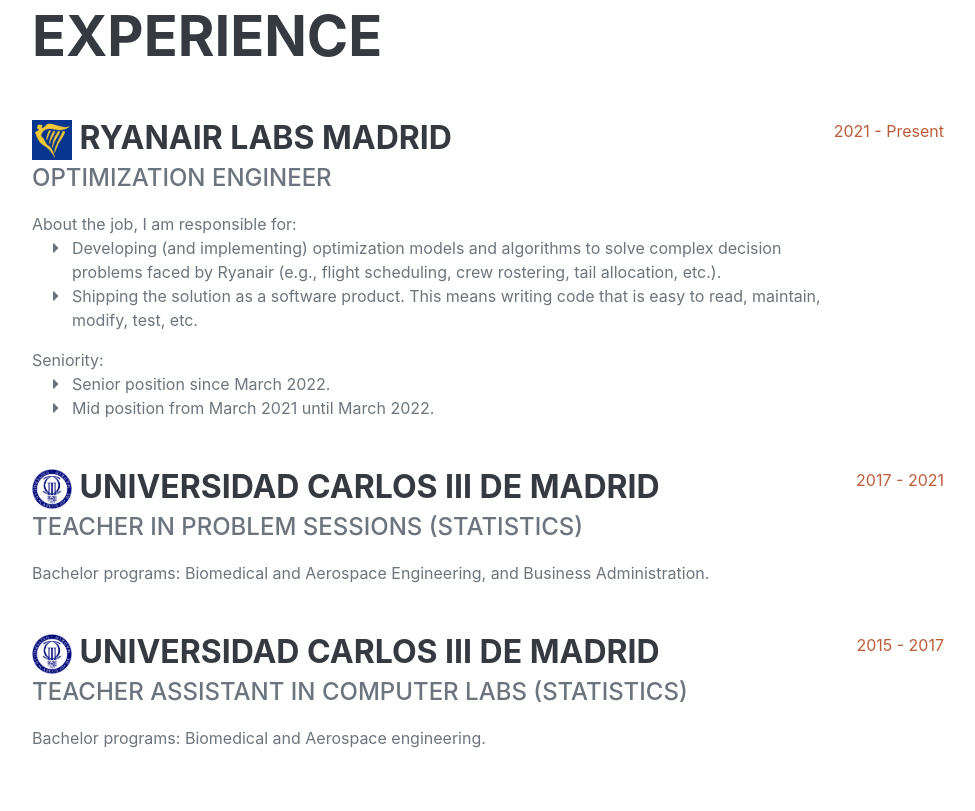
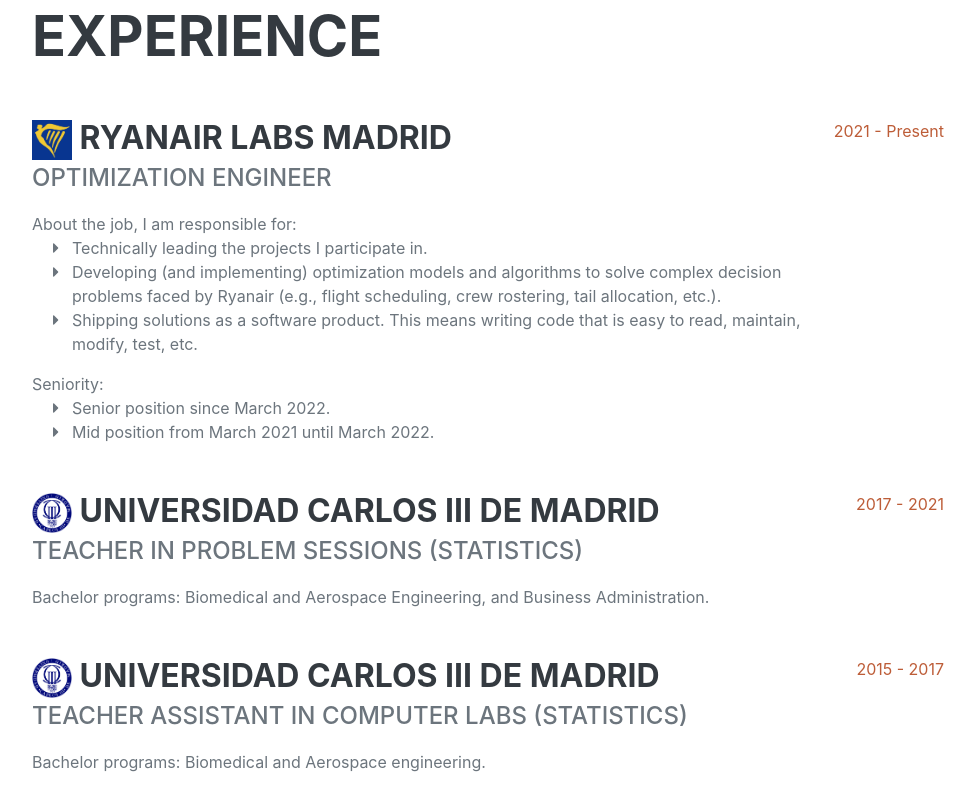
Before and after one commit to DavidGarHeredia/Resume, a plain HTML site: page index.html in a window 1280 px wide. Shown: the part 5112-5923 px from the top of the page, without its empty margins (288-1263 px from the left). Drawn offline with nearby package versions, Linux system fonts and the light colour scheme; a web font is replaced by a local one.

Commit message:
update job responsibilities

```diff
--- a/index.html
+++ b/index.html
@@ -329,6 +329,9 @@
                             About the job, I am responsible for:
                             <ul class="fa-ul mb-0">
                                 <li>
+                                    <span class="fa-li"><i class="fa fa-caret-right"></i></span> Technically leading the projects I participate in.
+                                </li>
+                                <li>
                                     <span class="fa-li"><i class="fa fa-caret-right"></i></span> Developing (and
                                     implementing) optimization
                                     models and algorithms to solve complex decision problems faced by Ryanair (e.g.,
@@ -336,9 +339,9 @@
                                     scheduling, crew rostering, tail allocation, etc.).
                                 </li>
                                 <li>
-                                    <span class="fa-li"><i class="fa fa-caret-right"></i></span> Shipping the solution
-                                    as a software product. This means writing code that is easy to read,
-                                    maintain, modify, test, etc.
+                                    <span class="fa-li"><i class="fa
+                                        fa-caret-right"></i></span> Shipping solutions as a software product.
+                                    This means writing code that is easy to read, maintain, modify, test, etc.
                                 </li>
                             </ul>
                         </div>
```
